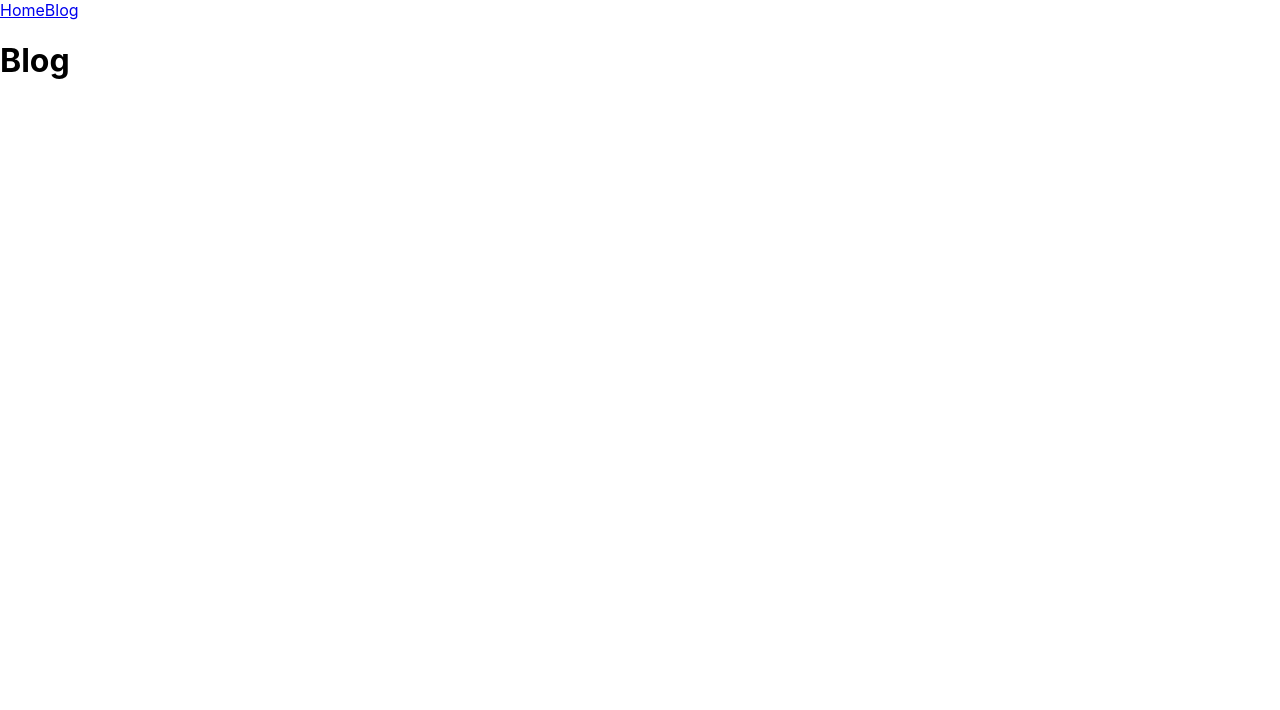
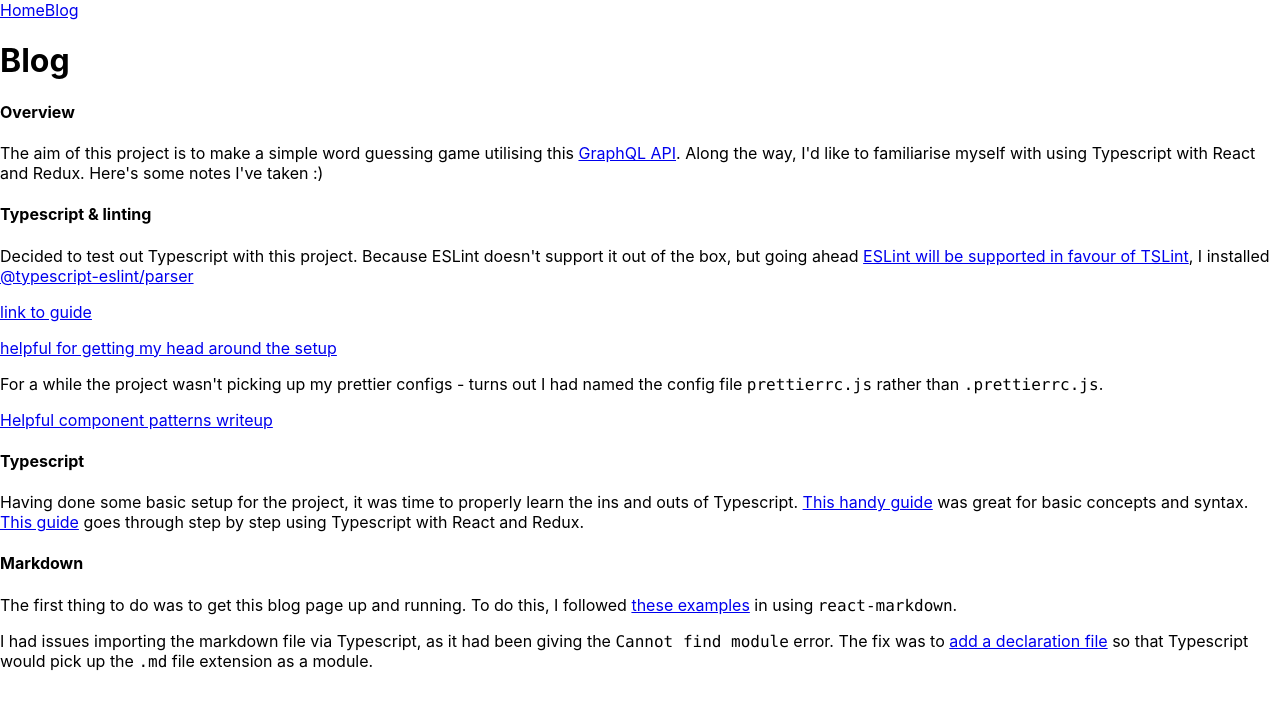
Before and after one commit to kyymichelle/country-guess, a React (Create React App) app: page /blog in a window 1280 px wide. Shown: the top 710 px of the page. Built offline with nearby package versions, Linux system fonts and the light colour scheme.

Commit message:
Add markdown for blog

```diff
--- a/src/javascript/containers/App.tsx
+++ b/src/javascript/containers/App.tsx
@@ -7,7 +7,7 @@ import { Blog, Home } from '.';
 
 type Props = {};
 
-// type State {
+// type State = {
 //   count: number;
 // };
 
--- a/src/javascript/containers/Blog.tsx
+++ b/src/javascript/containers/Blog.tsx
@@ -1,31 +1,33 @@
 import React, { Component } from 'react';
-
+import ReactMarkdown from 'react-markdown';
+import BlogMarkdown from '../../static/markdown/blog.md';
 import { NavMain } from '../modules/Nav';
 
-export class Blog extends React.Component<{}, {}> {
-  // state: State = {
-  //   count: 0
-  // };
+type State = {
+  markdown: string;
+};
+
+export class Blog extends React.Component<{}, State> {
+  state: State = {
+    markdown: '',
+  };
+
+  componentWillMount() {
+    fetch(BlogMarkdown)
+      .then(response => response.text())
+      .then(text => {
+        this.setState({ markdown: text });
+      });
+  }
 
   render() {
+    const { markdown } = this.state;
+
     return (
       <div className="App">
-        {/* <header className="App-header">
-    <p>
-      Edit <code>src/App.tsx</code> and save to reload.
-    </p>
-    <a
-      className="App-link"
-      href="https://reactjs.org"
-      target="_blank"
-      rel="noopener noreferrer"
-    >
-      Learn React
-    </a>
-  </header> */}
-
         <NavMain></NavMain>
         <h1>Blog</h1>
+        <ReactMarkdown source={markdown} />
       </div>
     );
   }
--- a/src/javascript/modules/Nav/Main.jsx
+++ b/src/javascript/modules/Nav/Main.tsx
@@ -2,7 +2,7 @@ import React from 'react';
 import { Link } from 'react-router-dom';
 import { Blog } from '../../containers';
 
-export const NavMain = () => {
+export const NavMain: React.FC = () => {
   return (
     <nav>
       <Link to="/">Home</Link>
--- a/src/static/markdown/blog.md
+++ b/src/static/markdown/blog.md
@@ -1,4 +1,6 @@
-## HELLO BLOG
+#### Overview
+
+The aim of this project is to make a simple word guessing game utilising this [GraphQL API](https://countries.trevorblades.com/). Along the way, I'd like to familiarise myself with using Typescript with React and Redux. Here's some notes I've taken :)
 
 #### Typescript & linting
 
@@ -10,10 +12,14 @@ Decided to test out Typescript with this project. Because ESLint doesn't support
 
 For a while the project wasn't picking up my prettier configs - turns out I had named the config file `prettierrc.js` rather than `.prettierrc.js`.
 
-Don't really need to use Typescript inside modules, so better to just use it inside [containers and store](https://github.com/nozzle/react-static/issues/205)
-
 [Helpful component patterns writeup](https://levelup.gitconnected.com/ultimate-react-component-patterns-with-typescript-2-8-82990c516935)
 
 #### Typescript
 
 Having done some basic setup for the project, it was time to properly learn the ins and outs of Typescript. [This handy guide](https://2ality.com/2018/04/type-notation-typescript.html) was great for basic concepts and syntax. [This guide](https://medium.com/@rossbulat/how-to-use-typescript-with-react-and-redux-a118b1e02b76) goes through step by step using Typescript with React and Redux.
+
+#### Markdown
+
+The first thing to do was to get this blog page up and running. To do this, I followed [these examples](https://stackoverflow.com/questions/42928530/how-do-i-load-a-markdown-file-into-a-react-component) in using `react-markdown`.
+
+I had issues importing the markdown file via Typescript, as it had been giving the `Cannot find module` error. The fix was to [add a declaration file](https://github.com/webpack-contrib/raw-loader/issues/56#issuecomment-423640398) so that Typescript would pick up the `.md` file extension as a module.
--- /dev/null
+++ b/src/static/markdown/md.d.ts
@@ -0,0 +1 @@
+declare module '*.md';
```
